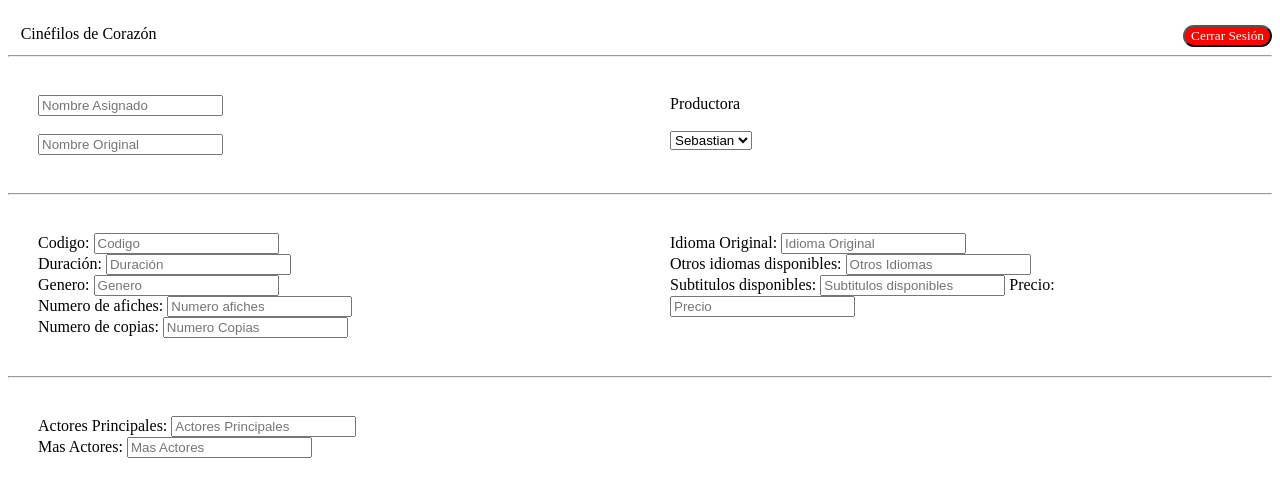
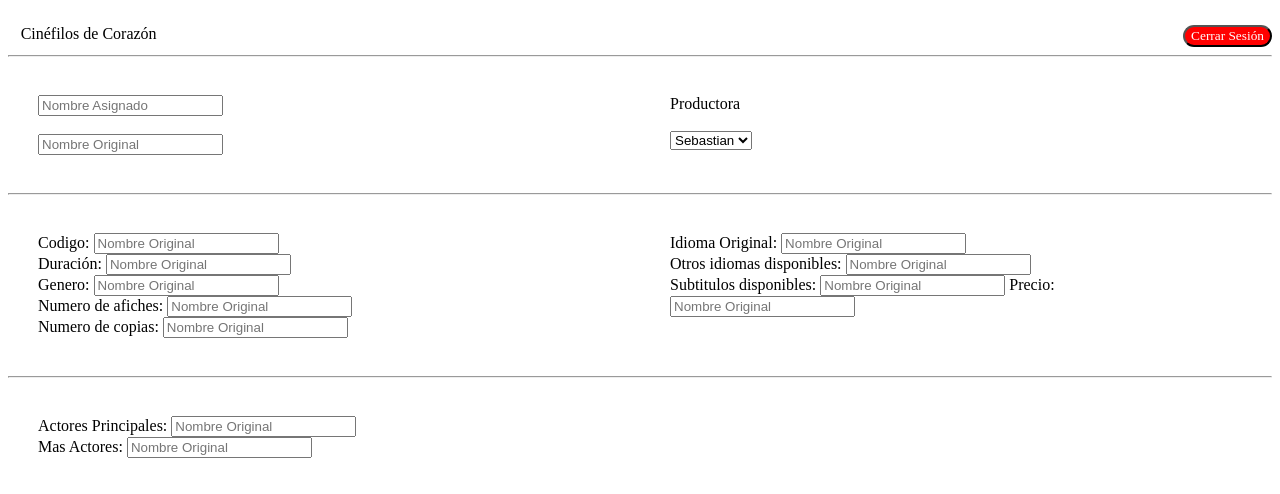
Before and after one commit to MiguelAnMarquez/proyectoFinal3S, a plain HTML site: page html/gestionPeliculas.html in a window 1280 px wide. Drawn offline with Linux system fonts and the light colour scheme.

Commit message:
Add files via upload

```diff
--- a/html/gestionPeliculas.html
+++ b/html/gestionPeliculas.html
@@ -49,26 +49,26 @@
 
     <div class="flex-container">
         <div>
-        <label> Codigo: </label>  <input type="text" placeholder="Codigo">  <br>
-        <label> Duración: </label>   <input type="text" placeholder="Duración"><br>
-        <label> Genero: </label>  <input type="text" placeholder="Genero"><br>
-        <label> Numero de afiches: </label>  <input type="text" placeholder="Numero afiches"><br>
-        <label> Numero de copias: </label> <input type="text" placeholder="Numero Copias">
+        <label> Codigo: </label>  <input type="text" placeholder="Nombre Original">  <br>
+        <label> Duración: </label>   <input type="text" placeholder="Nombre Original"><br>
+        <label> Genero: </label>  <input type="text" placeholder="Nombre Original"><br>
+        <label> Numero de afiches: </label>  <input type="text" placeholder="Nombre Original"><br>
+        <label> Numero de copias: </label> <input type="text" placeholder="Nombre Original">
     </div>
 
     <div>
-        <label> Idioma Original: </label>  <input type="text" placeholder="Idioma Original"><br>
-        <label> Otros idiomas disponibles:</label> <input type="text" placeholder="Otros Idiomas"> <br>
-        <label> Subtitulos disponibles: </label> <input type="text" placeholder="Subtitulos disponibles">
-        <label> Precio: </label>  <input type="text" placeholder="Precio">
+        <label> Idioma Original: </label>  <input type="text" placeholder="Nombre Original"><br>
+        <label> Otros idiomas disponibles:</label> <input type="text" placeholder="Nombre Original"> <br>
+        <label> Subtitulos disponibles: </label> <input type="text" placeholder="Nombre Original">
+        <label> Precio: </label>  <input type="text" placeholder="Nombre Original">
     </div>
     </div>
     <hr>
 
   <div class="flex-container">
         <div>
-        <label> Actores Principales: </label> <input type="text" placeholder="Actores Principales"> <br>
-       <label> Mas Actores: </label> <input type="text" placeholder="Mas Actores">
+        <label> Actores Principales: </label> <input type="text" placeholder="Nombre Original"> <br>
+       <label> Mas Actores: </label> <input type="text" placeholder="Nombre Original">
     </div>
     </div>
 </body>
```
